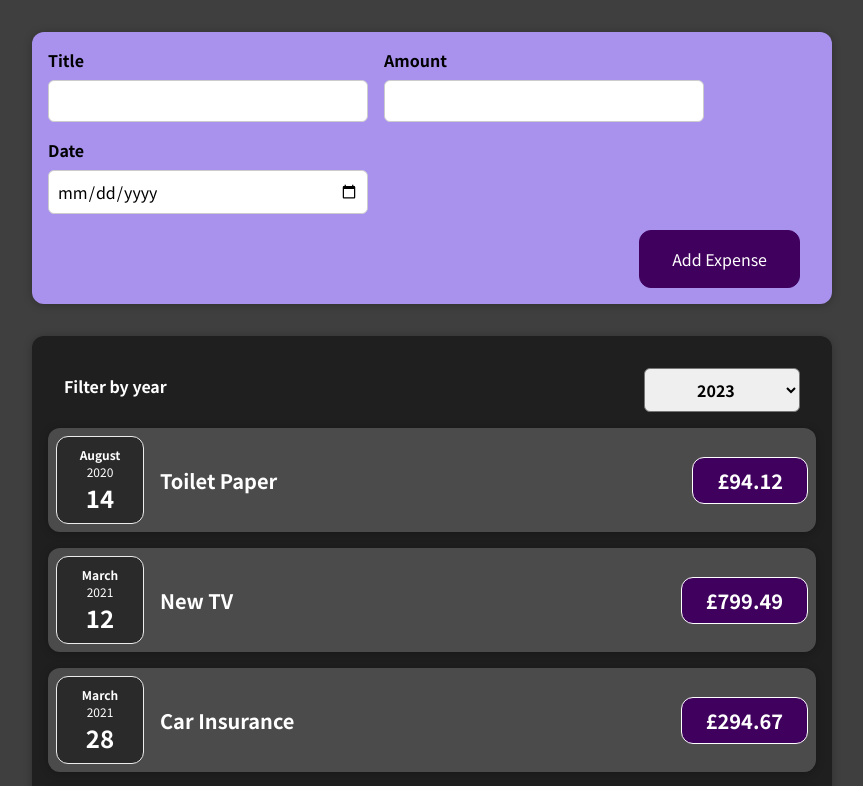
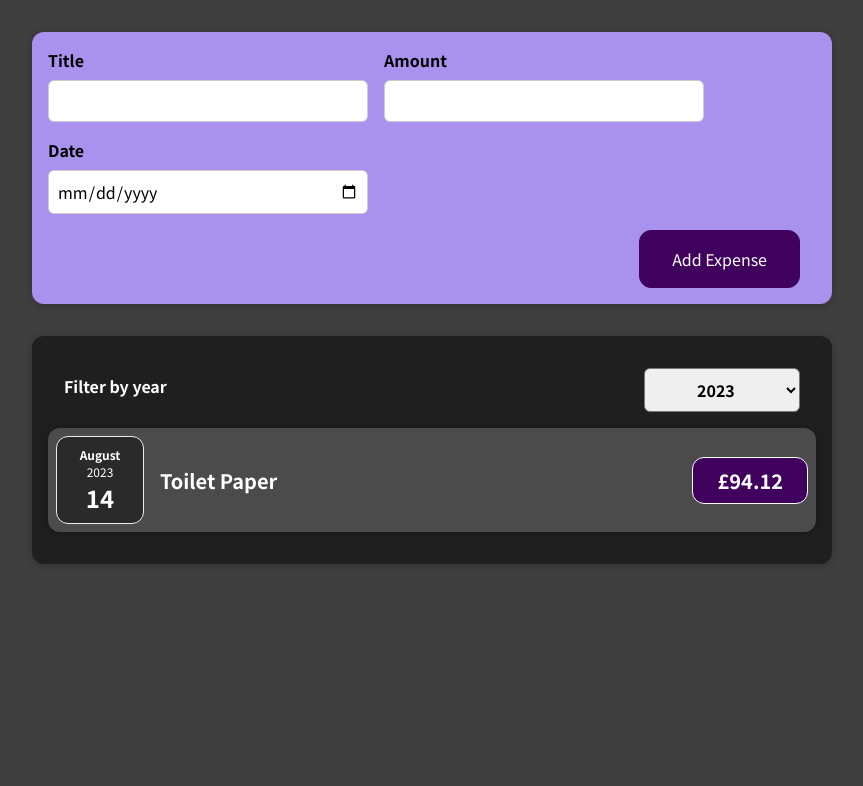
Before and after one commit to Paul3111/react-complete-guide, a React (Create React App) app: page / in a window 1280 px wide. Shown: the top 786 px of the page, without its empty margins (208-1071 px from the left). Built offline with nearby package versions, Linux system fonts and the light colour scheme.

Commit message:
The list is now filtered by date.

```diff
--- a/src/App.js
+++ b/src/App.js
@@ -7,20 +7,20 @@ const DUMMY_EXPENSES = [
     id: 'e1',
     title: 'Toilet Paper',
     amount: 94.12,
-    date: new Date(2020, 7, 14),
+    date: new Date(2023, 7, 14),
   },
   { id: 'e2', title: 'New TV', amount: 799.49, date: new Date(2021, 2, 12) },
   {
     id: 'e3',
     title: 'Car Insurance',
     amount: 294.67,
-    date: new Date(2021, 2, 28),
+    date: new Date(2024, 2, 28),
   },
   {
     id: 'e4',
     title: 'New Desk (Wooden)',
     amount: 450,
-    date: new Date(2021, 5, 12),
+    date: new Date(2025, 5, 12),
   },
 ];
 
--- a/src/components/Expenses/Expenses.js
+++ b/src/components/Expenses/Expenses.js
@@ -11,11 +11,15 @@ function Expenses(props) {
     setFilteredYear(selectedYear);
   };
 
+  const filteredExpenses = props.items.filter(expense => {
+    return expense.date.getFullYear().toString() === filteredYear;
+ });
+
   return (
     <div>
       <Card className="expenses">
         <ExpensesFilter selected={filteredYear} onChangeFilter={filterChangeHandler}/>
-        {props.items.map( (expense) => (
+        {filteredExpenses.map( (expense) => (
           <ExpenseItem
           key={expense.id}
           title={expense.title}
```
Lines whose indentation alone changed are shown as unchanged.
